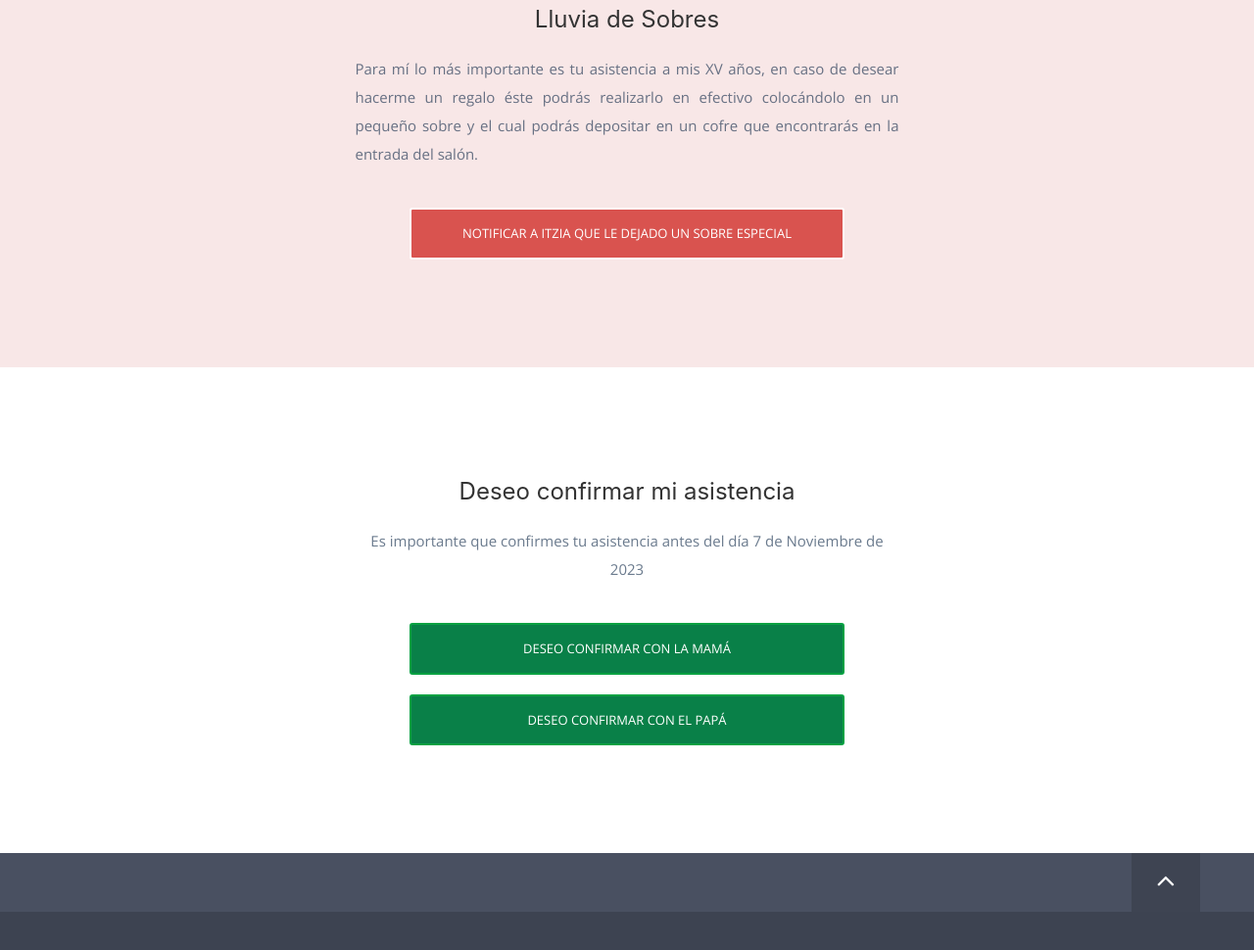
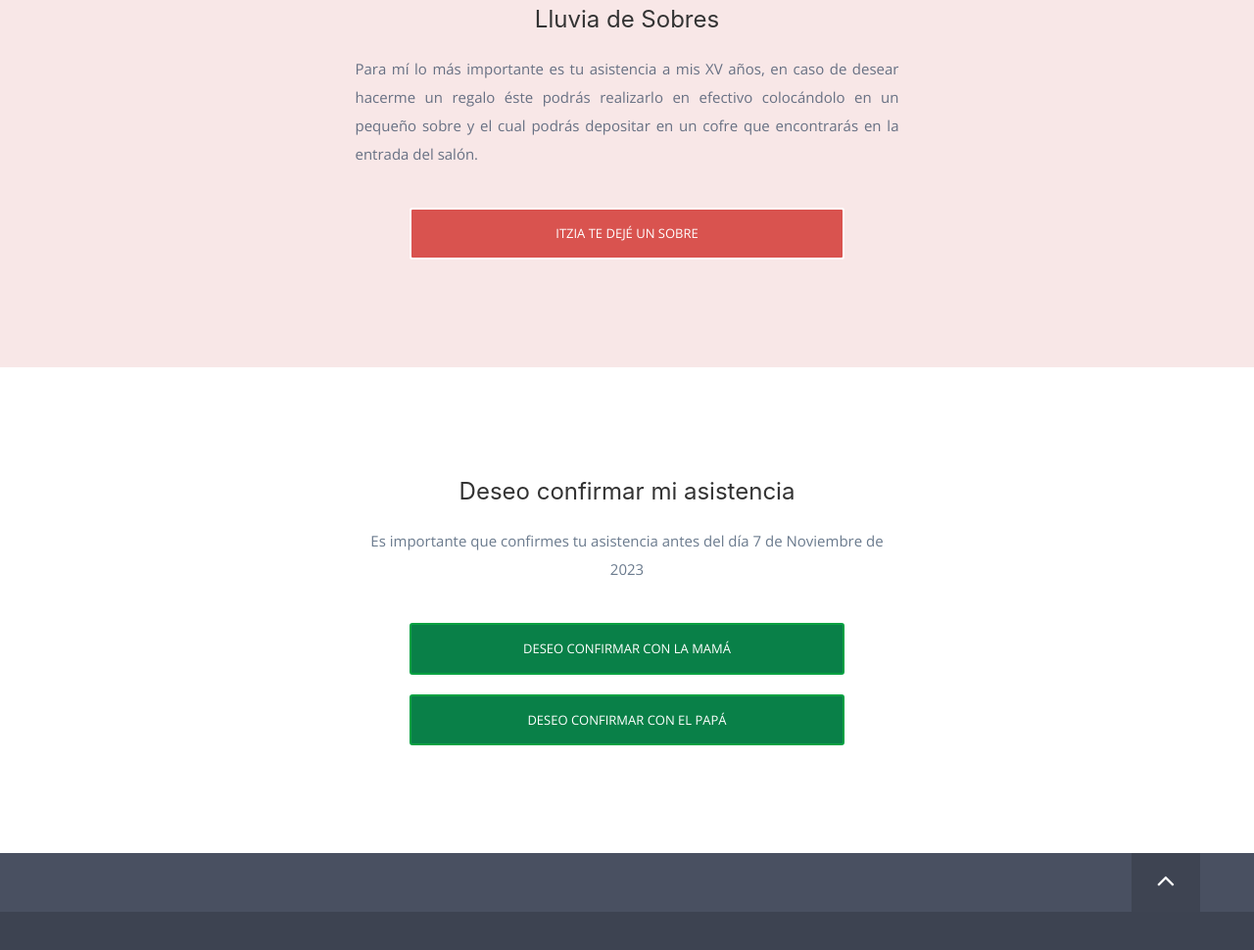
Before and after one commit to tenajesus/quince, a plain HTML site: page index.html in a window 1280 px wide. Shown: the part 4280-5250 px from the top of the page at 98% size. Drawn offline with nearby package versions, Linux system fonts and the light colour scheme; a web font is replaced by a local one.

Commit message:
Se modifica boton de notificación para entrega de sobres

```diff
--- a/index.html
+++ b/index.html
@@ -262,7 +262,7 @@
                     <p class="text-justify">Para mí lo más importante es tu asistencia a mis XV años, en caso de desear hacerme un regalo éste podrás realizarlo en efectivo colocándolo en un pequeño sobre y el cual podrás depositar en un cofre que encontrarás en la entrada del salón.</p>
                     <form class="signup-form" role="form">
 
-                        <a class="btn btn-danger dagn sign-up-btn" href="https://wa.me/524921760466/?text=Espero que mi regalo te sea de utilidad, cumple tu sueños, te he dejado un sobre especial" target="_blank">Notificar a Itzia que le dejado un sobre especial</a>
+                        <a class="btn btn-danger dagn sign-up-btn" href="https://wa.me/524921760466/?text=Espero que mi regalo te sea de utilidad, cumple tu sueños, te he dejado un sobre especial" target="_blank">Itzia te dejé un sobre</a>
                     </form>
                 </div>
             </div>
```
